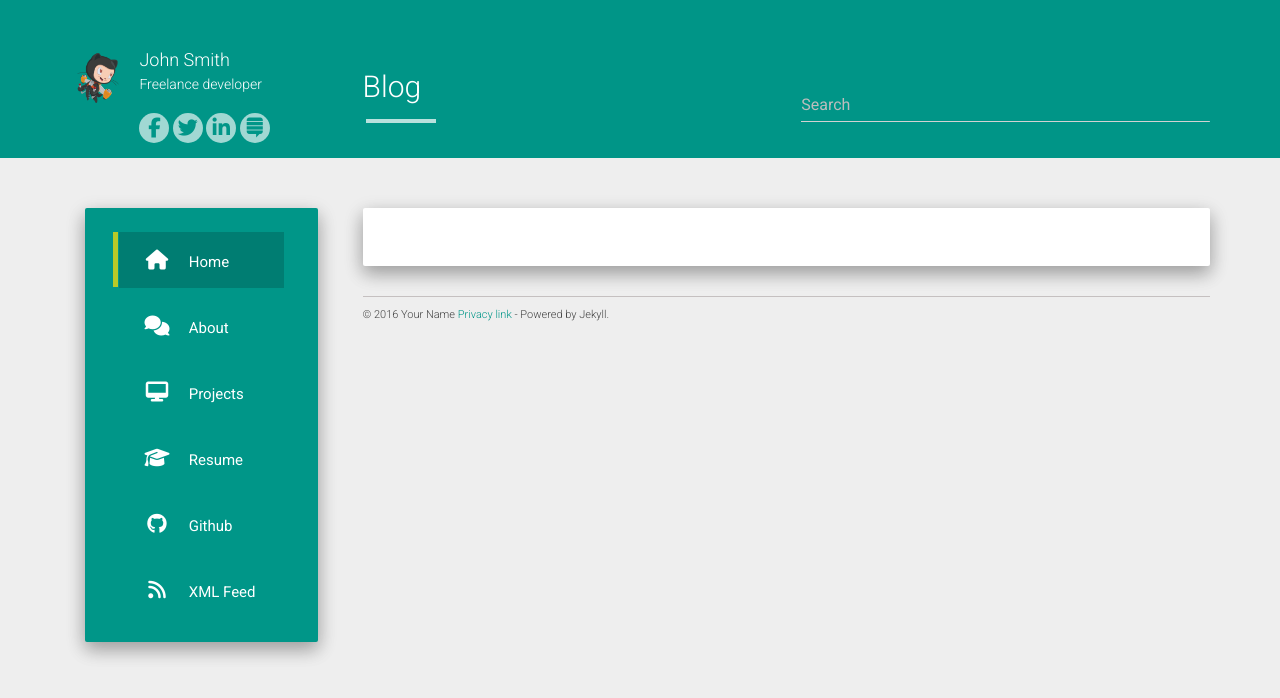
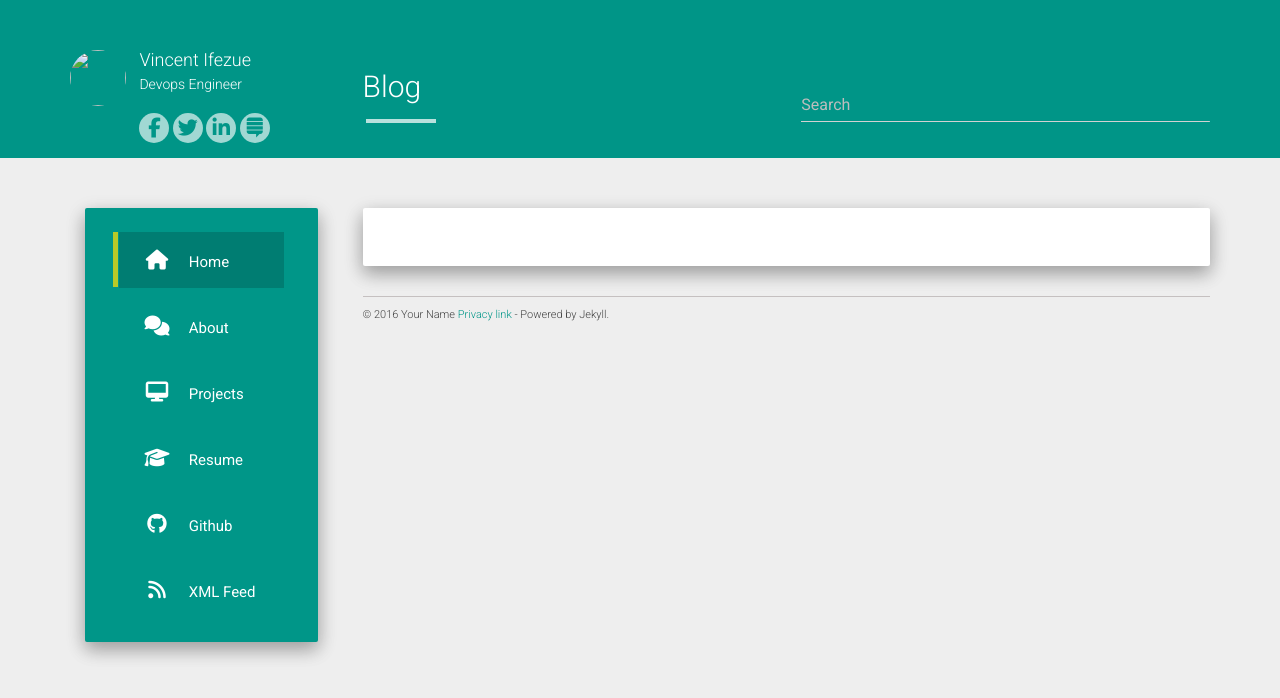
Before and after one commit to Techyvince/Techyvince.github.io, a Jekyll site: the page built from index.html, in a window 1280 px wide. Shown: the top 698 px of the page. Built offline with Jekyll 4.4.1, drawn with Linux system fonts in a browser that asks for light colours; nearby versions of some CDN libraries; the list of posts is cut into pages by our own code.

Commit message:
Changed title, description, author

```diff
--- a/_config.yml
+++ b/_config.yml
@@ -1,28 +1,28 @@
-title: John Smith
-description: My Personal Blog
-author: John Smith
+title: Vincent Ifezue
+description: Documenting my tech journey
+author: Vincent Ifezue
 logo: /hcz-jekyll-blog/static/img/avatar.png
-github: https://github.com/codeasashu
-about: Freelance developer
+github: https://github.com/Techyvince
+about: Devops Engineer
 
-baseurl: "https://codeasashu.github.io/hcz-jekyll-blog"
-url: "https://codeasashu.github.io/hcz-jekyll-blog"
+baseurl: "https://github.com/Techyvince/Techyvince.github.io"
+url: "https://github.com/Techyvince/Techyvince.github.io"
 
 allowsearch: true
 
-disqus_shortname: aboutashu
-google_analytics: UA-72862926-1
+disqus_shortname:
+google_analytics:
 
-share:
-  twitter_username: \#
-  fb_appid: 000000000000
+#share:
+#  twitter_username: \#
+#  fb_appid: 000000000000
 
 
 enableTags: true
 tagarray: []
 
-paginate: 20
-per_page: 20
+paginate: 5
+per_page: 5
 paginate_path: "/page:num/"
 markdown: kramdown
 gems: [jekyll-paginate, jekyll-gist]
```
